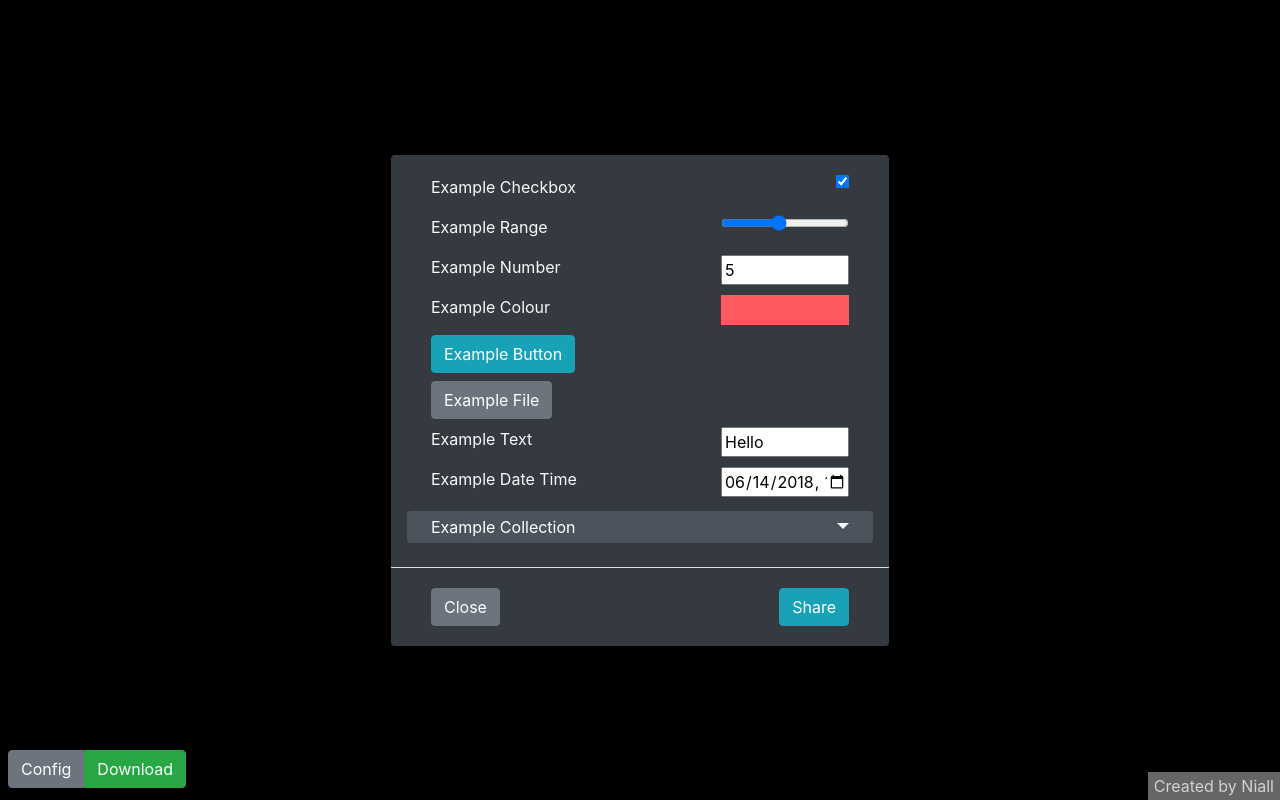
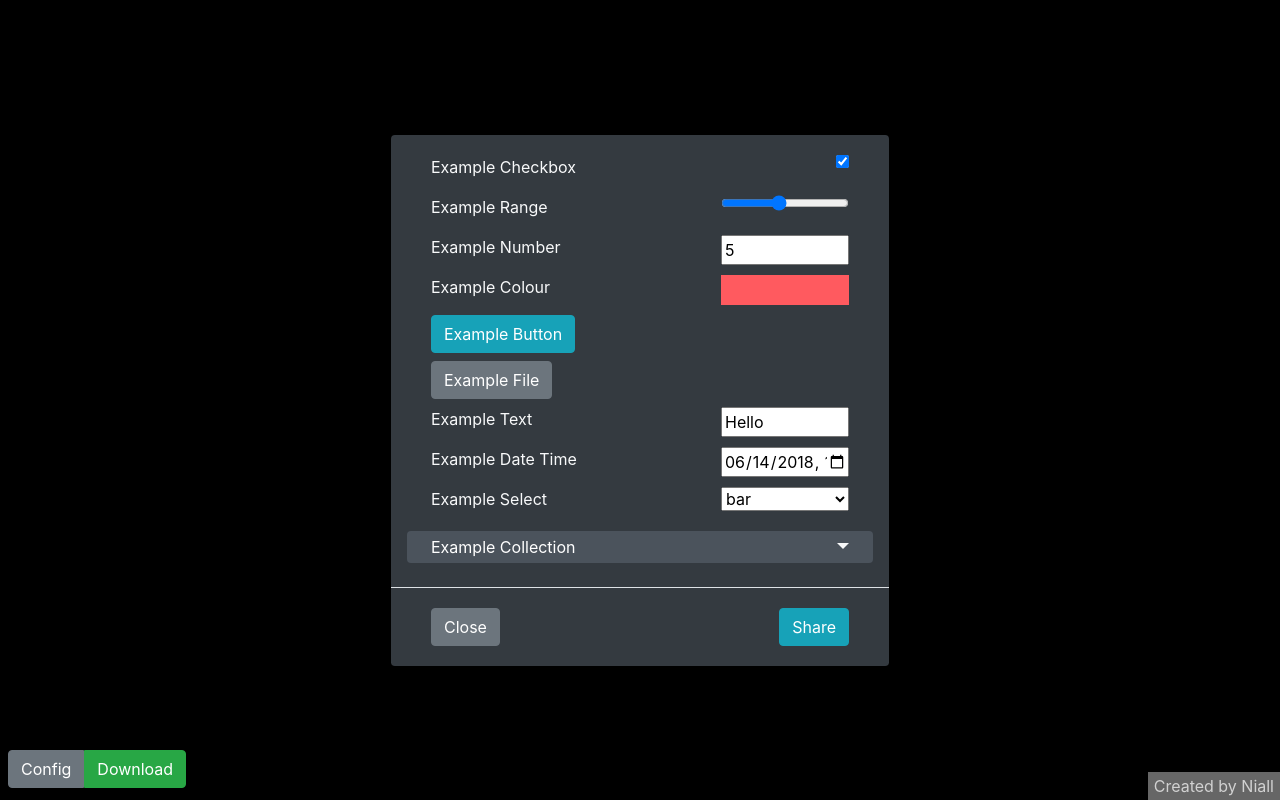
Before and after one commit to eniallator/Web-Animation-Template, a plain HTML site: page index.html in a window 1280 px wide. Both pictures are taken after a click on the button "Config". Drawn offline with nearby package versions, Linux system fonts and the light colour scheme.

Commit message:
Implemented a select input

```diff
--- a/config.json
+++ b/config.json
@@ -62,6 +62,18 @@
         "default": "2018-06-14T10:03"
     },
     {
+        "id": "example-select",
+        "label": "Example Select",
+        "type": "select",
+        "default": "bar",
+        "options": [
+            "foo",
+            "bar",
+            "baz",
+            "Another Option"
+        ]
+    },
+    {
         "id": "example-collection",
         "label": "Example Collection",
         "type": "collection",
--- a/src/configParser/collection.js
+++ b/src/configParser/collection.js
@@ -63,7 +63,7 @@ class ConfigCollection {
     const html = $("<tr></tr>").append(
       this.#cfgData.expandable ? rowSelect : "",
       this.#cfgData.fields.map((field, i) => {
-        const td = $("<td></td>").append(loadInpHtml(field));
+        const td = $("<td></td>").append(loadInpHtml(field).html);
         const typeCfg = this.#fieldTypes[i];
         if (typeCfg.change) {
           const fieldChange = typeCfg.change(i, rowItem.fields);
--- a/src/configParser/parser.js
+++ b/src/configParser/parser.js
@@ -4,6 +4,15 @@ const numberParam = {
   setVal: (tag, val) => tag.val(val),
   change: (key, stateObj) => (evt) => {
     stateObj[key].val = +$(evt.target).val();
+  },
+};
+
+const textParam = {
+  serialise: (tag) => encodeURIComponent(tag.val()),
+  deserialise: (val) => decodeURIComponent(val),
+  setVal: (tag, val) => tag.val(val),
+  change: (key, stateObj) => (evt) => {
+    stateObj[key].val = $(evt.target).val();
   },
 };
 
@@ -83,14 +92,8 @@ const paramTypes = {
       stateObj[key].val = $(evt.target).val().substr(1).toUpperCase();
     },
   },
-  text: {
-    serialise: (tag) => encodeURIComponent(tag.val()),
-    deserialise: (val) => decodeURIComponent(val),
-    setVal: (tag, val) => tag.val(val),
-    change: (key, stateObj) => (evt) => {
-      stateObj[key].val = $(evt.target).val();
-    },
-  },
+  text: textParam,
+  select: textParam,
   ["datetime-local"]: {
     serialise: (tag, shortUrl) =>
       shortUrl
@@ -239,6 +242,17 @@ class ParamConfig {
     if (cfgData.type === "button") {
       html = inp = $(document.createElement("button")).addClass("btn btn-info");
       inp.text(cfgData.text);
+    } else if (cfgData.type === "select") {
+      html = inp = $(document.createElement("select"))
+        .addClass("form-select")
+        .append(
+          ...cfgData.options.map((option) =>
+            $(document.createElement("option")).val(option).text(option)
+          )
+        );
+      if (cfgData.default != null) {
+        inp.val(cfgData.default);
+      }
     } else if (cfgData.type === "file") {
       inp = $(document.createElement("input")).attr("type", "file").hide();
       const btn = $(document.createElement("button"))
--- a/styles.css
+++ b/styles.css
@@ -6,7 +6,8 @@ body {
   overflow-y: hidden;
 }
 
-input:not([type="checkbox"]) {
+input:not([type="checkbox"]),
+select {
   width: 8rem;
 }
 
@@ -92,7 +93,8 @@ canvas {
   background-color: transparent;
   border: 0;
 }
-.config-item input {
+.config-item input,
+.config-item select {
   margin-left: 1rem;
   float: right;
 }
@@ -132,7 +134,8 @@ canvas {
   border-radius: 0.25rem;
 }
 
-.collection input:not([type="checkbox"]) {
+.collection input:not([type="checkbox"]),
+.collection select {
   float: none;
   width: 3rem;
   margin-left: 0;
```
